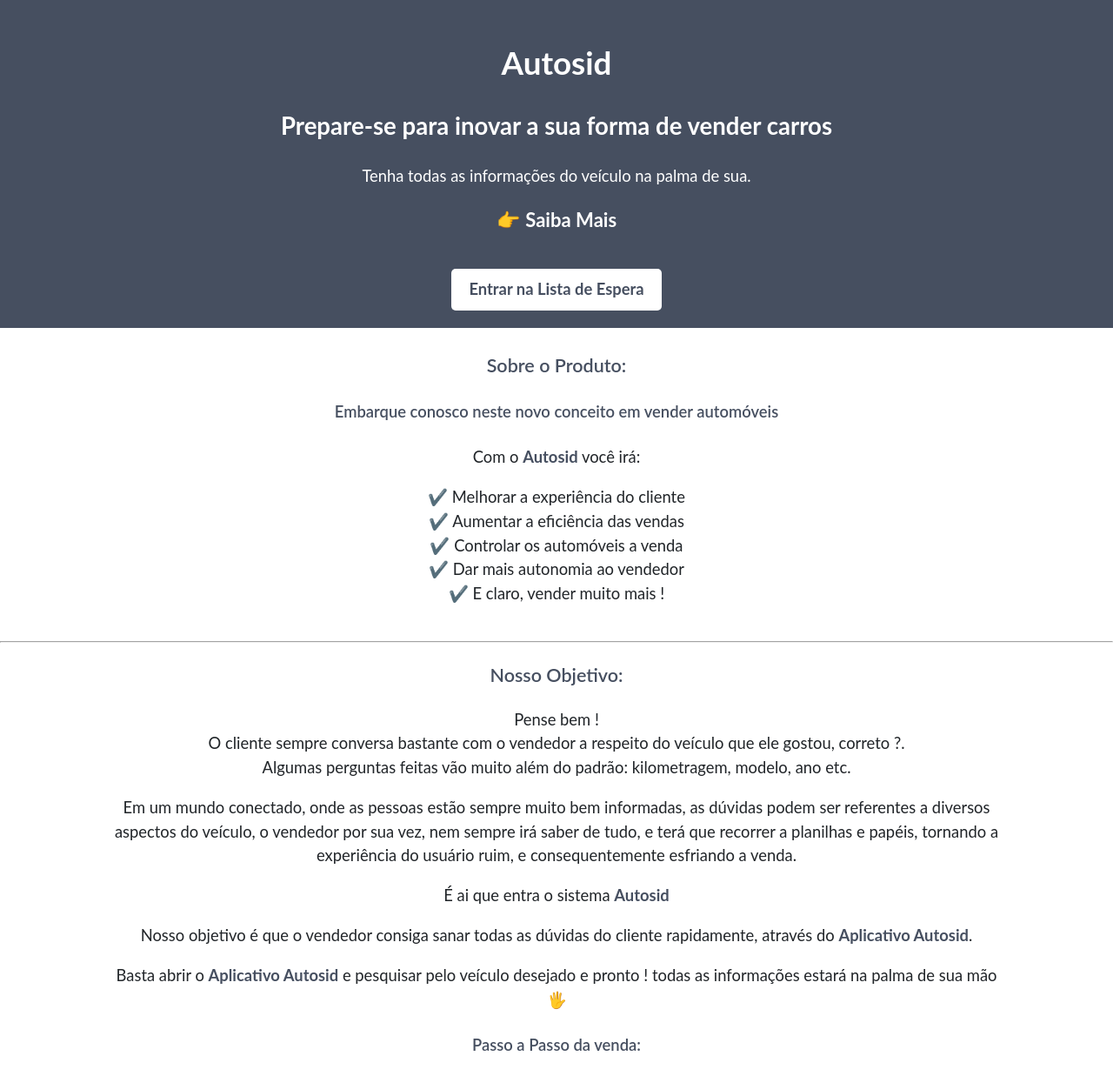
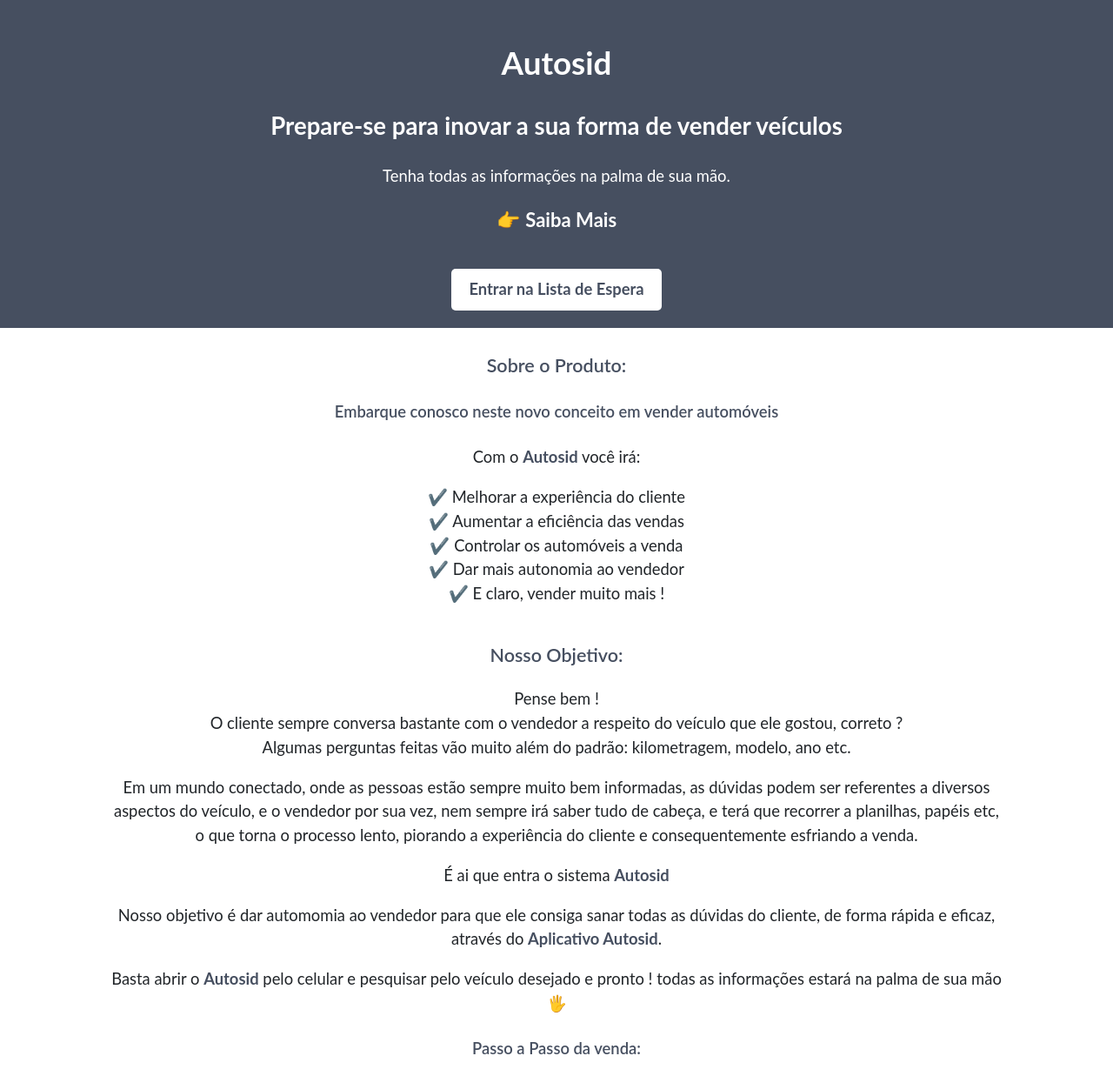
Before and after one commit to SidneyyCesar/Autosid_LP, a plain HTML site: page index.html in a window 1280 px wide. Shown: the top 1237 px of the page at 87% size. Drawn offline with Linux system fonts and the light colour scheme.

Commit message:
update landing page

```diff
--- a/index.html
+++ b/index.html
@@ -17,8 +17,8 @@
         <div class="container">
             <h1>Autosid</h1>
             <!-- <h2>O seu parceiro diário na venda de veículos</h2> -->
-            <h2>Prepare-se para inovar a sua forma de vender carros</h2>
-            <p>Tenha todas as informações do veículo na palma de sua. </p>
+            <h2>Prepare-se para inovar a sua forma de vender veículos</h2>
+            <p>Tenha todas as informações na palma de sua mão. </p>
 
             <!-- <img src="dashboard.png" width="300" height="300" alt="Imagem do Produto">
             <!-- <img src="veiculos.png" width="500" height="500" alt="Imagem do Produto">
@@ -37,7 +37,6 @@
     </header>
 
     <main>
-
 
         <section id="sobre">
 
@@ -58,8 +57,6 @@
 
         </section>
 
-        <hr />
-
         <section id="informacoes">
 
             <div class="container">
@@ -67,22 +64,22 @@
                 <h3>Nosso Objetivo:</h3>
                 <p>
                     Pense bem ! <br />
-                    O cliente sempre conversa bastante com o vendedor a respeito do veículo que ele gostou, correto ?.<br />
+                    O cliente sempre conversa bastante com o vendedor a respeito do veículo que ele gostou, correto ?<br />
                     Algumas perguntas feitas vão muito além do padrão: kilometragem, modelo, ano etc.<br />
                 </p>
                 <p>
-                    Em um mundo conectado, onde as pessoas estão sempre muito bem informadas, as dúvidas podem ser referentes a diversos aspectos do veículo, o vendedor por sua vez, nem sempre irá saber de tudo, e terá que recorrer a planilhas e papéis, tornando a experiência do usuário ruim, e consequentemente esfriando a venda.
+                    Em um mundo conectado, onde as pessoas estão sempre muito bem informadas, as dúvidas podem ser referentes a diversos aspectos do veículo, e o vendedor por sua vez, nem sempre irá saber tudo de cabeça, e terá que recorrer a planilhas, papéis etc, o que torna o processo lento, piorando a experiência do cliente e consequentemente esfriando a venda.
                 </p>
                 <p>
                     É ai que entra o sistema <strong>Autosid</strong>
                 </p>
 
                 <p>
-                    Nosso objetivo é que o vendedor consiga sanar todas as dúvidas do cliente rapidamente, através do <strong>Aplicativo Autosid</strong>.<br />
+                    Nosso objetivo é dar automomia ao vendedor para que ele consiga sanar todas as dúvidas do cliente, de forma rápida e eficaz, através do <strong>Aplicativo Autosid</strong>.<br />
                 </p>
 
                 <p>
-                    Basta abrir o <strong>Aplicativo Autosid</strong> e pesquisar pelo veículo desejado e pronto ! todas as informações estará na palma de sua mão 🖐<br />
+                    Basta abrir o <strong>Autosid</strong> pelo celular e pesquisar pelo veículo desejado e pronto ! todas as informações estará na palma de sua mão 🖐<br />
                 </p>
 
                     <h4> Passo a Passo da venda: </h4>
@@ -129,22 +126,22 @@
 
         </section>
 
-        <hr />
         <section id="sobre">
 
             <div class="container">
 
                 <h3>E ai, tá esperando o que ? <br /><br />
-                Embarque conosco nesta jornada e seja um dos primeiros clientes 💙</h3>
 
-                Fique tranquilo, não iremos pedir cartão de crédito ou qualquer dado sigiloso, apenas queremos saber se você esta interessado no nosso produto.</br>
-                Será um prazer te-lo como parceiro na evolução deste produto. 👍
+                <p>
+                    Embarque conosco nesta jornada e seja um dos primeiros clientes 💙</h3>
+                    Fique tranquilo, não iremos pedir cartão de crédito ou qualquer dado sigiloso, apenas queremos saber se você esta interessado no nosso produto.</br>
+                </p>
+                <p>Será um prazer te-lo como parceiro na evolução deste produto. 👍</p>
 
             </div>
 
         </section>
 
-        <hr />
 
         <section id="inscricao">
 
--- a/styles.css
+++ b/styles.css
@@ -70,6 +70,9 @@ main {
     transition: background-color 0.3s ease;
 }
 
+hr{
+    opacity: 0.1;
+}
 
 h3, h5,h4{
     color: #464f60;
```
